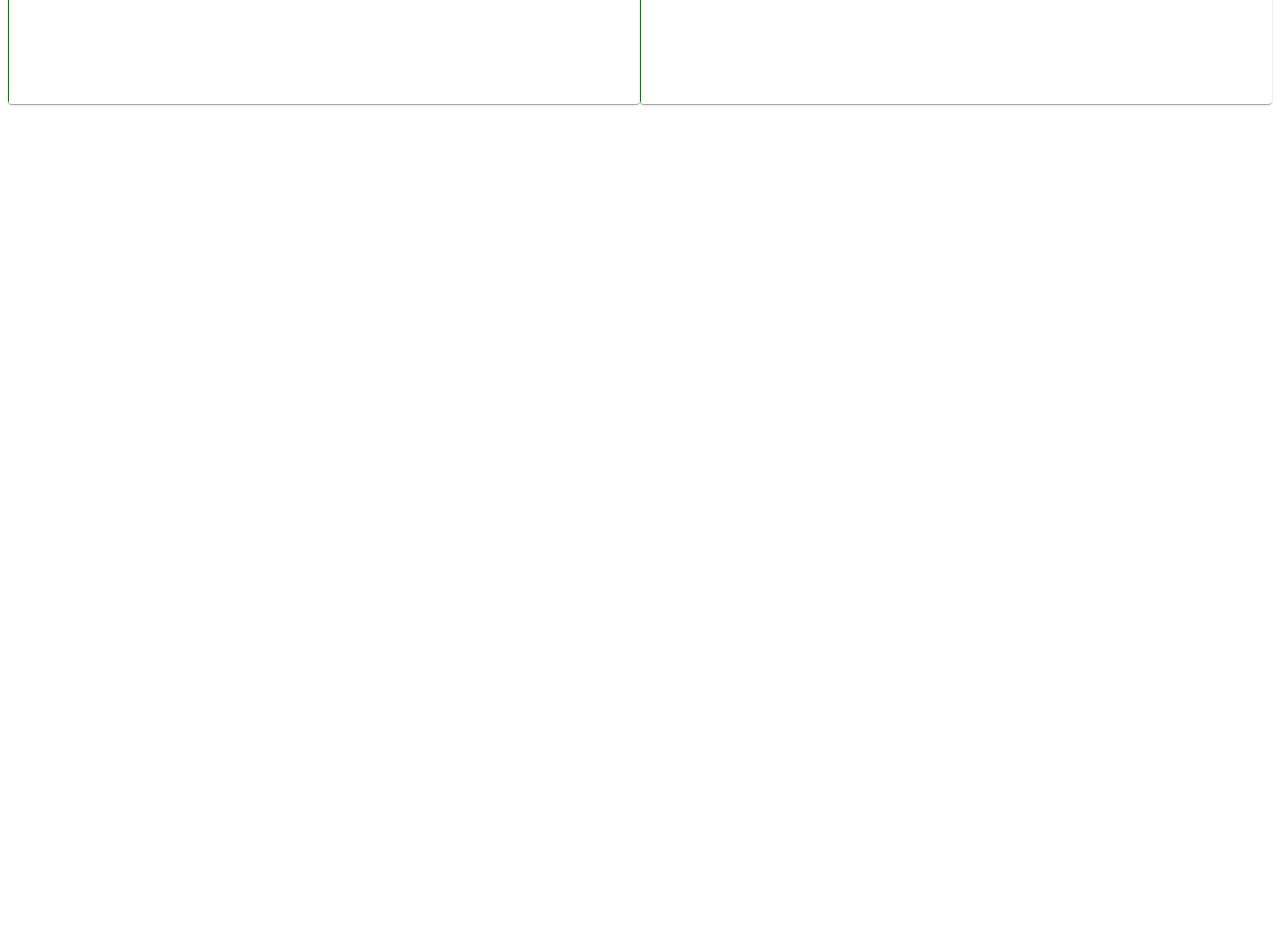
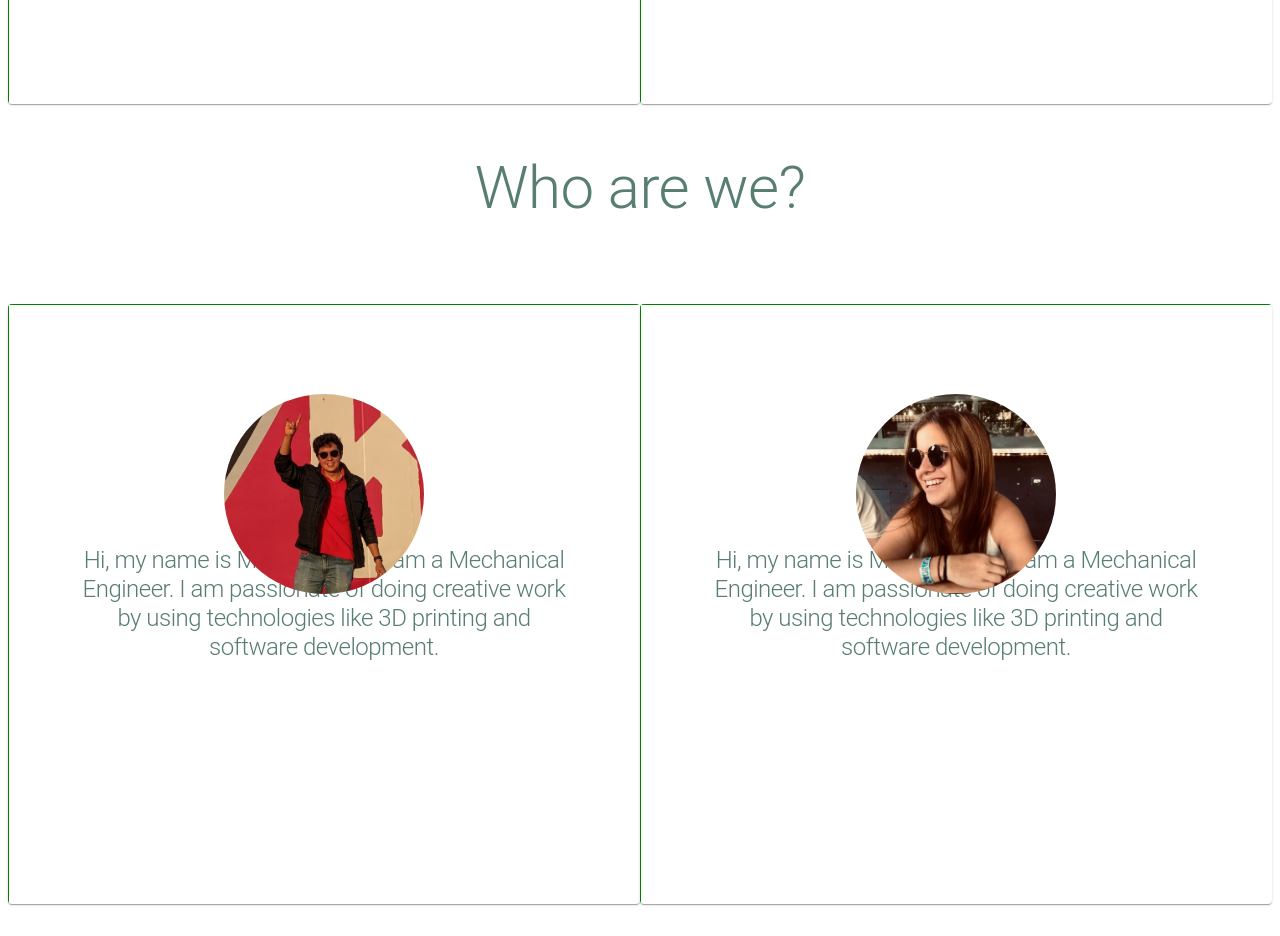
Before and after one commit to macosta2015/WeWeFramesV2, a React (Create React App) app: page / in a window 1280 px wide. Shown: the part 2280-3216 px from the top of the page. Before the commit the page ends 2416 px from the top, so only its background shows below. Built offline with nearby package versions, Linux system fonts and the light colour scheme.

Commit message:
Update App.js

```diff
--- a/src/App.js
+++ b/src/App.js
@@ -279,6 +279,64 @@ function App() {
                 </Paper>
               </Grid>
             </Grid>
+            {/* SECTION 4/EMAIL */}
+            <Grid container direction={'row'} className="section3">
+              <Grid item xl={12} xs={12} md={12} lg={12}>
+                <Typography variant="h2" style={{ marginBottom: '2.5%', color: '#587D71' }}>
+                  Who are we?
+                </Typography>
+              </Grid>
+              <Grid item xl={6} xs={12} md={6} lg={6}
+                style={{
+                  display: 'flex',
+                  justifyContent: 'center',
+                  alignItems: 'center',
+                  height: '75%',
+                }}>
+                <Paper style={{
+                  display: 'flex',
+                  justifyContent: 'center',
+                  position: 'relative',
+                  alignItems: 'center',
+                  height: '100%',
+                  background: "linear-gradient(green 1px, transparent 1px), linear-gradient(90deg, green 1px, transparent 1px)",
+                }}>
+                  <Stack direction="row" style={{ position: 'absolute', top: '15%' }}>
+                    <Avatar alt="Majo Cespedes" src={marioAcosta} style={{ width: '200px', height: '200px' }} />
+                  </Stack>
+                  <Typography variant="h2" style={{ paddingLeft: '10%', paddingRight: '10%' }}>
+                    <p>
+                      Hi, my name is Mario Acosta. I am a Mechanical Engineer. I am passionate of doing creative work by using technologies like 3D printing and software development.
+                    </p>
+                  </Typography>
+                </Paper>
+              </Grid>
+              <Grid item xl={6} xs={12} md={6} lg={6}
+                style={{
+                  display: 'flex',
+                  justifyContent: 'center',
+                  alignItems: 'center',
+                  height: '75%',
+                }}>
+                <Paper style={{
+                  display: 'flex',
+                  justifyContent: 'center',
+                  position: 'relative',
+                  alignItems: 'center',
+                  height: '100%',
+                  background: "linear-gradient(green 1px, transparent 1px), linear-gradient(90deg, green 1px, transparent 1px)",
+                }}>
+                  <Stack direction="row" style={{ position: 'absolute', top: '15%' }}>
+                    <Avatar alt="Majo Cespedes" src={mariaJose} style={{ width: '200px', height: '200px' }} />
+                  </Stack>
+                  <Typography variant="h2" style={{ paddingLeft: '10%', paddingRight: '10%' }}>
+                    <p>
+                      Hi, my name is Mario Acosta. I am a Mechanical Engineer. I am passionate of doing creative work by using technologies like 3D printing and software development.
+                    </p>
+                  </Typography>
+                </Paper>
+              </Grid>
+            </Grid>
           </div>
         </div >
       )
```
